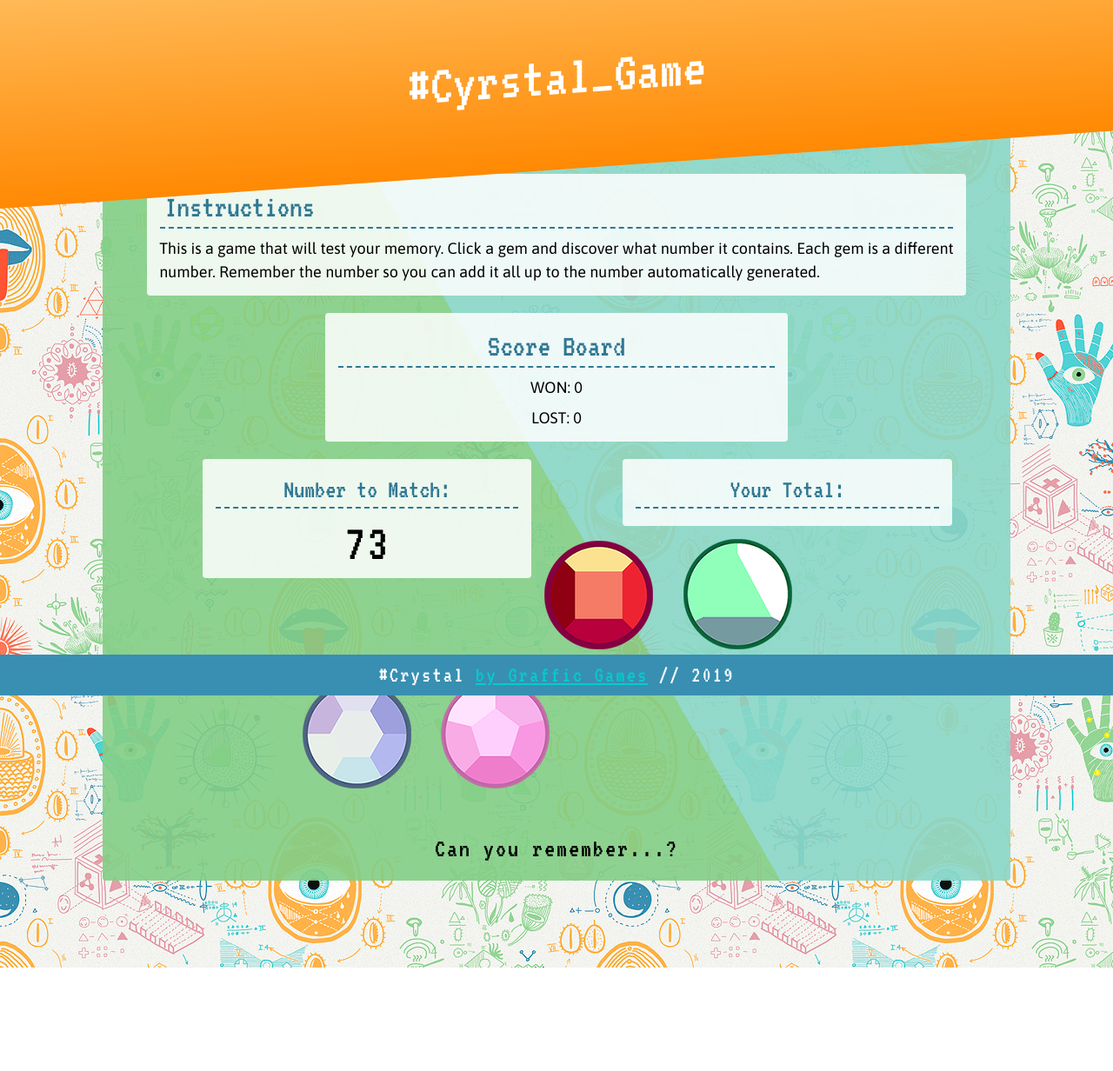
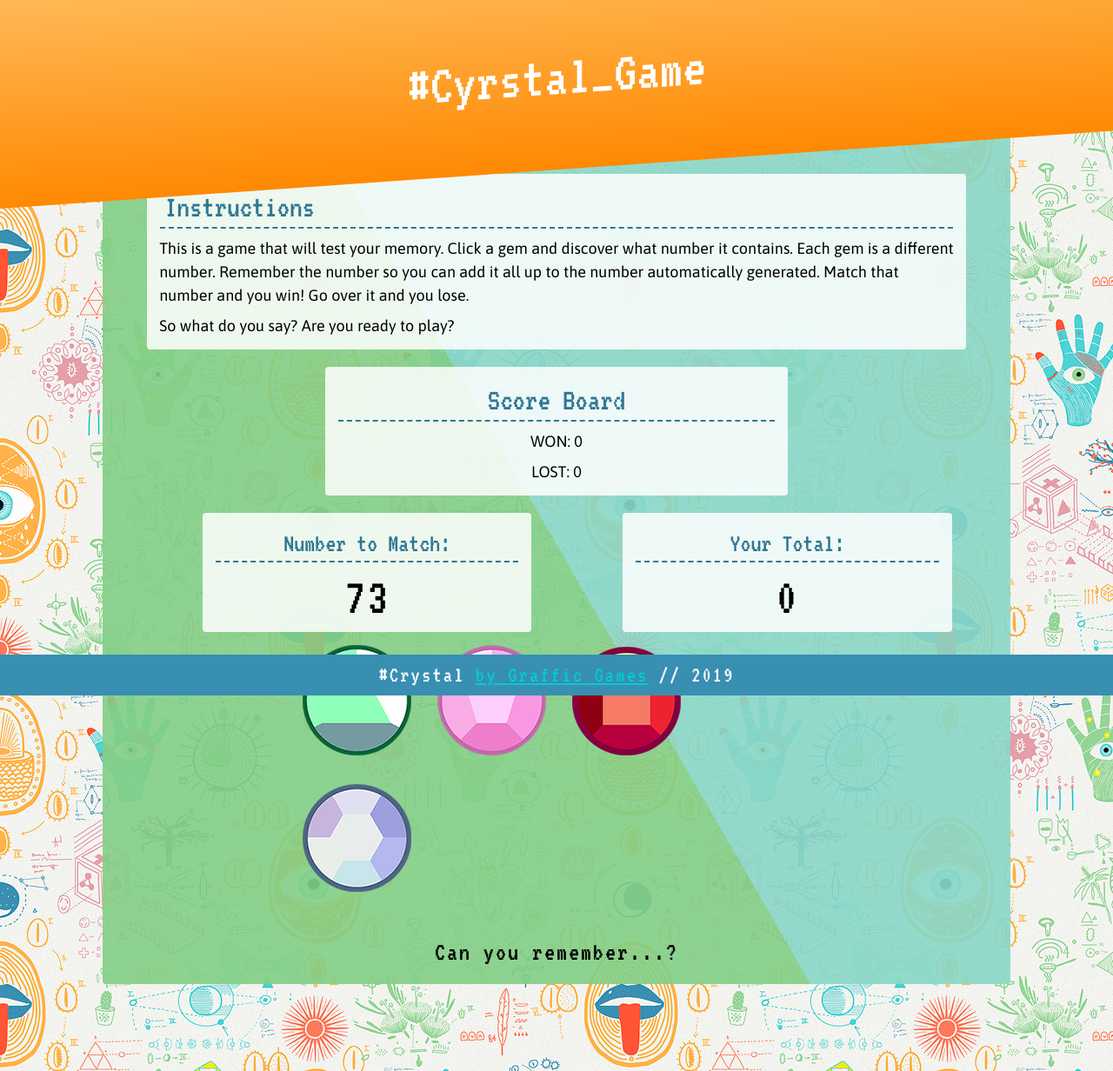
Before and after one commit to kkgraph/unit-4-game, a plain HTML site: page index.html in a window 1280 px wide. Shown: the whole page at 87% size. Before the commit the page ends 1113 px from the top, so only its background shows below. Drawn offline with nearby package versions, Linux system fonts and the light colour scheme.

Commit message:
updating number gems

```diff
--- a/assets/css/style.css
+++ b/assets/css/style.css
@@ -160,10 +160,10 @@ p {
     border-radius: 4px;
 }
 /*GEMSTONES*/
-.choices {
+.gems {
     margin: auto;
     margin-bottom: 25px;
-    margin-top: 20px;
+    margin-top: 50px;
     width: 60%;
 }
 .gem {
--- a/assets/javascript/game.js
+++ b/assets/javascript/game.js
@@ -1,42 +1,53 @@
 
-//RANDOM GENERATED TARGET NUMBER
-
+//VARIABLES
   var matchNum = Math.floor(Math.random() * ((120-19)+1) + 19);
   var result_p = document.querySelector(".result > p");
   var win = 0;
   var loss = 0;
+  var images = ["assets/images/green.png", "assets/images/pink.png", "assets/images/red.png", "assets/images/white.png"];
+  var counter = 0;
+  var numberOptions = [4, 12, 7, 9]
 
+//TARGET NUMBER
   $("#guess-num").text(matchNum);
 
+// GEM STONE NUMBERS
+for (var i = 0; i < numberOptions.length; i++) {
+  var imageGem = $("<img>");
+  imageGem.addClass("gem");
+  imageGem.attr("src", images[i]);
+  imageGem.attr("data-gemValue", numberOptions[i]);
+  $(".gems").append(imageGem);
+}
 
-// GEM STONE NUMBERS
-   var counter = 0;
-   var numberOptions = [1, 2, 3, 4, 5, 6, 7, 8, 9, 10, 11, 12];
-
-//ADDING VALUE TO GEM STONES
-  for (var i = 0; i < numberOptions.length; i++) {
-    var imageGem = $(".gem");
-    imageGem.attr("data-gemValue", numberOptions[i]);
-  }
-
-// CLICK EVENT
-  $(".gem").on("click", function() {
+// CLICK EVENT TO START GAME
+$(".gem").on("click", function() {
   var gemValue = ($(this).attr("data-gemValue"));
   gemValue = parseInt(gemValue);
   counter += gemValue;
 
-//results will display down here & update win/loss
+//RESULT COUNTERS
 $("#your-num").text(counter);
 
+
+//WIN AND LOSS UPDATE + YOU WON / LOST UPDATE
     if (counter === matchNum) {
-        result_p.innerHTML = "You won! Good job!";
+        result_p.innerHTML = "🎯 You won! Good job!";
         $("#win-counter").text(win++);
     }
 
     else if (counter >= matchNum) {
-        result_p.innerHTML = "Sorry, you lost this round.";
+        result_p.innerHTML = " 👾 Sorry, you lost this round. ";
         $("#loss-counter").text(loss++);
+    }
+  });
 
-    }
+// function gameReset() {
+//     myGame.round.guessesLeft = 0;
+//     hasLost(myGame.round.guessesLeft);
 
-  });
+//     if (isEndOfRound(myGame.round)) {
+//         myGame = startNewRound(myGame);
+//         myGame.round = setupRound(randomWord(gameWords));
+//     }
+// }
--- a/index.html
+++ b/index.html
@@ -23,7 +23,8 @@
         <!-- RULES FOR GAME START-->
         <div class="rules">
             <h2>Instructions</h2>
-                <p>This is a game that will test your memory. Click a gem and discover what number it contains. Each gem is a different number. Remember the number so you can add it all up to the number automatically generated.</p>
+                <p>This is a game that will test your memory. Click a gem and discover what number it contains. Each gem is a different number. Remember the number so you can add it all up to the number automatically generated. Match that number and you win! Go over it and you lose.</p>
+                <p>So what do you say? Are you ready to play?</p>
         </div>
 
         <!--SCORE BOARD START-->
@@ -41,24 +42,24 @@
             </div>
             <div class="box">
                 <h3>Your Total:</h3>
-                <span id="your-num"></span>
+                <span id="your-num">0</span>
             </div>
         </div>
 
         <!--PUZZLE STATE-->
-        <div class="choices">
-            <div id="r" class="gem">
+        <div class="gems">
+            <!-- <div id="red" class="gem">
                 <img src="assets/images/red.png" alt="red gemstone">
             </div>
-            <div id="p" class="gem">
+            <div id="green" class="gem">
                 <img src="assets/images/green.png" alt="green gemstone">
             </div>
-            <div id="s" class="gem">
+            <div id="blue" class="gem">
                 <img src="assets/images/white.png" alt="blue gemstone">
             </div>
-            <div id="s" class="gem">
+            <div id="pink" class="gem">
                 <img src="assets/images/pink.png" alt="pink gemstone">
-            </div>
+            </div> -->
         </div>
         <div class="result">
             <p>Can you remember...?</p>
```
